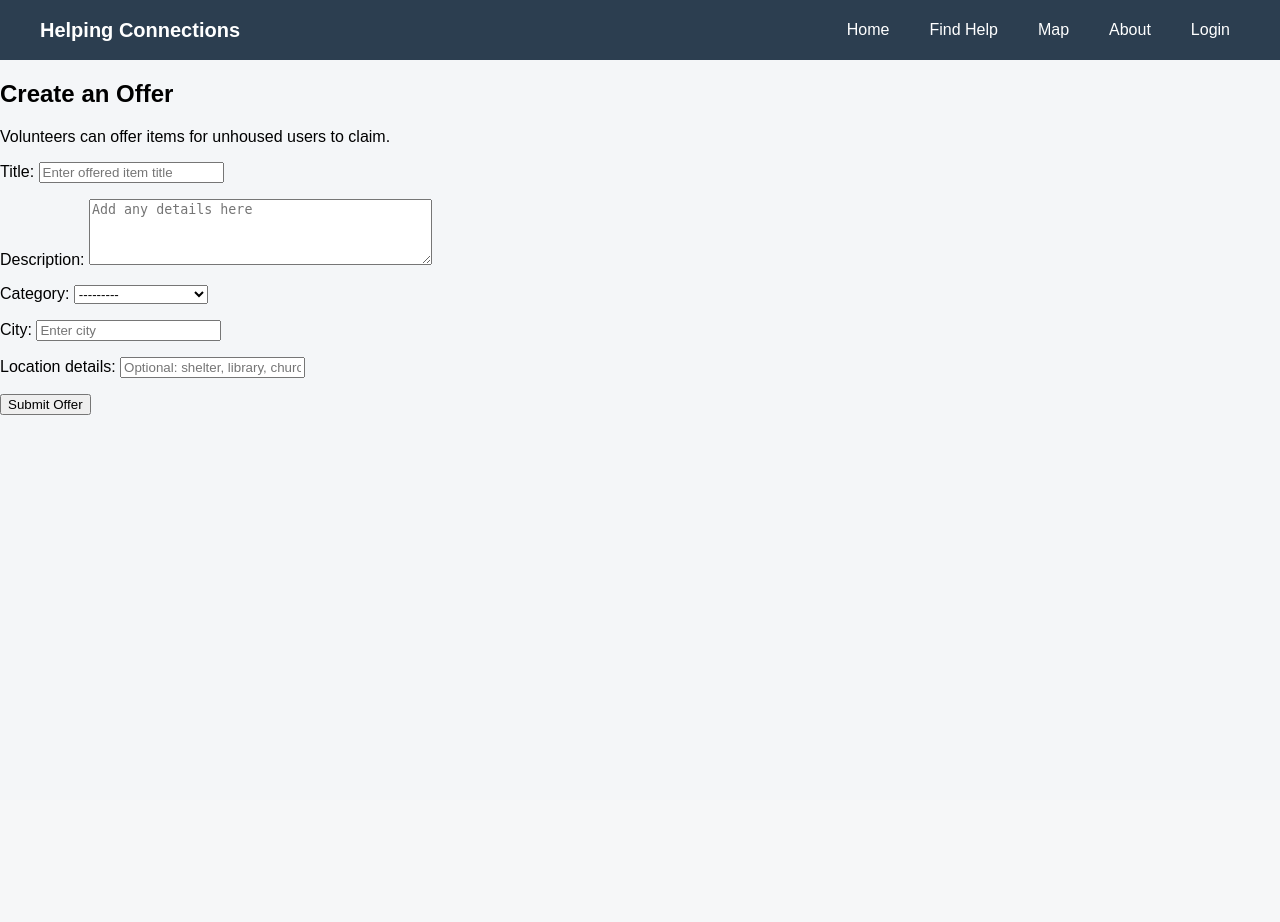
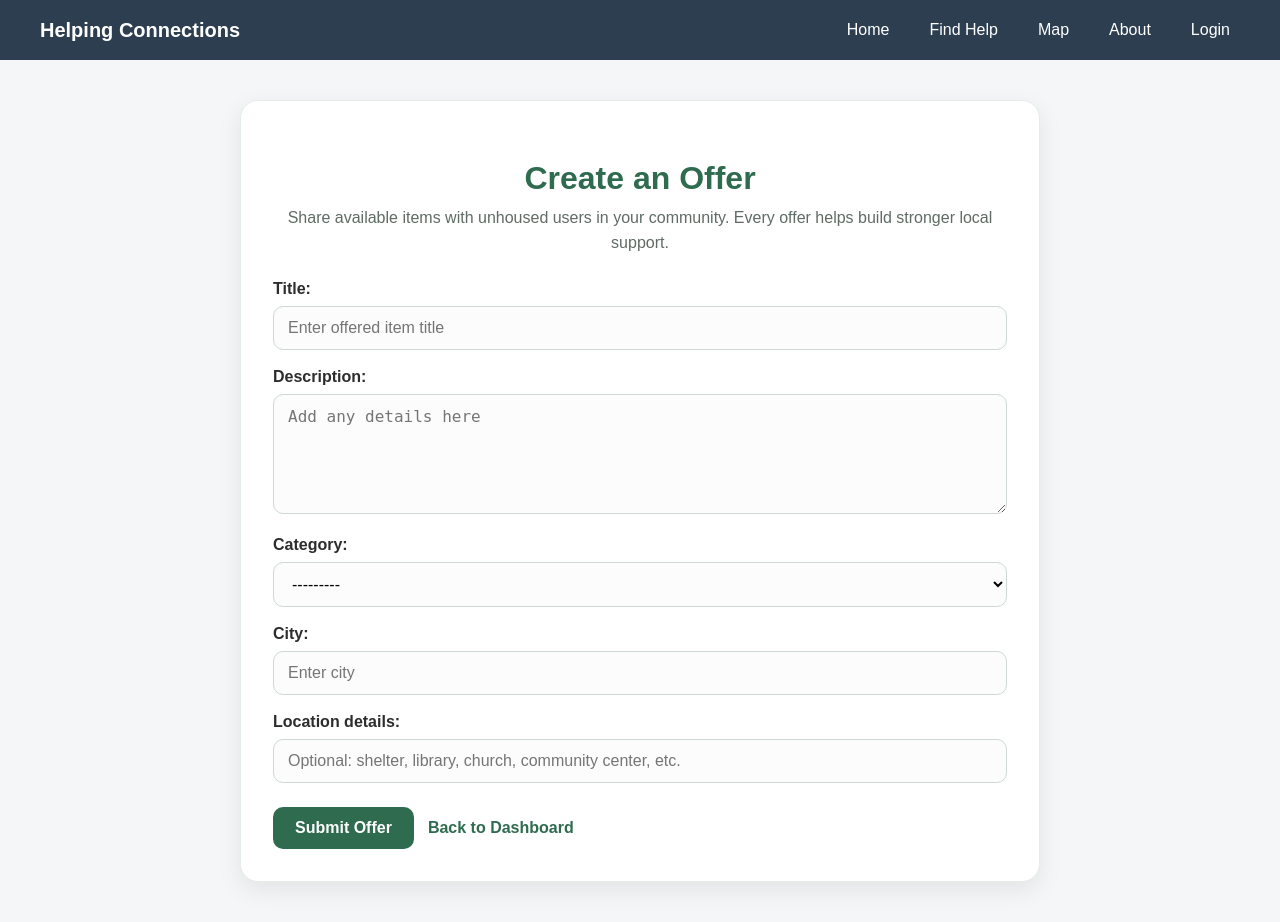
Before and after one commit to Connor-Gregor/helping-connections, a Django app: template MyApp/templates/create_offer.html in a window 1280 px wide. Before the commit the page ends 415 px from the top, so only its background shows below. Run offline with Django 5.2, Linux system fonts and the light colour scheme; the template is opened without the code that fills it: values that come from a table or form of the project are taken from there, others are empty.

Commit message:
create offer page completed

```diff
--- a/MyApp/templates/create_offer.html
+++ b/MyApp/templates/create_offer.html
@@ -1,23 +1,146 @@
-<!DOCTYPE html>
-<html lang="en">
-<head>
-    <meta charset="UTF-8">
-    <title>Create Offer</title>
-</head>
-<body>
-    {% extends "base.html" %}
+{% extends "base.html" %}
 
-    {% block content %}
-    <div class="container mt-4">
-        <h2>Create an Offer</h2>
-        <p>Volunteers can offer items for unhoused users to claim.</p>
+{% block title %}Create Offer | Helping Connections{% endblock %}
 
-        <form method="post">
+{% block content %}
+<style>
+    .offer-wrapper {
+        max-width: 800px;
+        margin: 40px auto;
+        padding: 0 20px;
+    }
+
+    .offer-card {
+        background: #ffffff;
+        border-radius: 18px;
+        box-shadow: 0 8px 24px rgba(0, 0, 0, 0.08);
+        padding: 32px;
+        border: 1px solid #e6ece8;
+    }
+
+    .offer-header {
+        margin-bottom: 24px;
+        text-align: center;
+    }
+
+    .offer-header h2 {
+        font-size: 2rem;
+        color: #2f6b4f;
+        margin-bottom: 8px;
+    }
+
+    .offer-header p {
+        color: #5f6b64;
+        font-size: 1rem;
+        line-height: 1.6;
+        margin: 0;
+    }
+
+    .offer-form p {
+        margin-bottom: 18px;
+    }
+
+    .offer-form label {
+        display: block;
+        font-weight: 600;
+        margin-bottom: 8px;
+        color: #2d2d2d;
+    }
+
+    .offer-form input,
+    .offer-form textarea,
+    .offer-form select {
+        width: 100%;
+        padding: 12px 14px;
+        border: 1px solid #cfd8d3;
+        border-radius: 10px;
+        font-size: 1rem;
+        background: #fcfcfc;
+        box-sizing: border-box;
+    }
+
+    .offer-form textarea {
+        min-height: 120px;
+        resize: vertical;
+    }
+
+    .offer-form input:focus,
+    .offer-form textarea:focus,
+    .offer-form select:focus {
+        outline: none;
+        border-color: #2f6b4f;
+        box-shadow: 0 0 0 3px rgba(47, 107, 79, 0.15);
+    }
+
+    .form-errors {
+        background: #fdecec;
+        color: #a94442;
+        border: 1px solid #f5c2c0;
+        border-radius: 10px;
+        padding: 12px;
+        margin-bottom: 20px;
+    }
+
+    .offer-actions {
+        display: flex;
+        gap: 14px;
+        align-items: center;
+        flex-wrap: wrap;
+        margin-top: 24px;
+    }
+
+    .offer-submit-btn {
+        background: #2f6b4f;
+        color: white;
+        border: none;
+        border-radius: 10px;
+        padding: 12px 22px;
+        font-size: 1rem;
+        font-weight: 600;
+        cursor: pointer;
+        transition: background 0.2s ease;
+    }
+
+    .offer-submit-btn:hover {
+        background: #25563f;
+    }
+
+    .offer-back-link {
+        color: #2f6b4f;
+        text-decoration: none;
+        font-weight: 600;
+    }
+
+    .offer-back-link:hover {
+        text-decoration: underline;
+    }
+</style>
+
+<div class="offer-wrapper">
+    <div class="offer-card">
+        <div class="offer-header">
+            <h2>Create an Offer</h2>
+            <p>
+                Share available items with unhoused users in your community.
+                Every offer helps build stronger local support.
+            </p>
+        </div>
+
+        {% if form.errors %}
+            <div class="form-errors">
+                {{ form.errors }}
+            </div>
+        {% endif %}
+
+        <form method="post" class="offer-form">
             {% csrf_token %}
             {{ form.as_p }}
-            <button type="submit" class="btn btn-primary">Submit Offer</button>
+
+            <div class="offer-actions">
+                <button type="submit" class="offer-submit-btn">Submit Offer</button>
+                <a href="{% url 'volunteer' %}" class="offer-back-link">Back to Dashboard</a>
+            </div>
         </form>
     </div>
-    {% endblock %}
-</body>
-</html>
+</div>
+{% endblock %}
```
